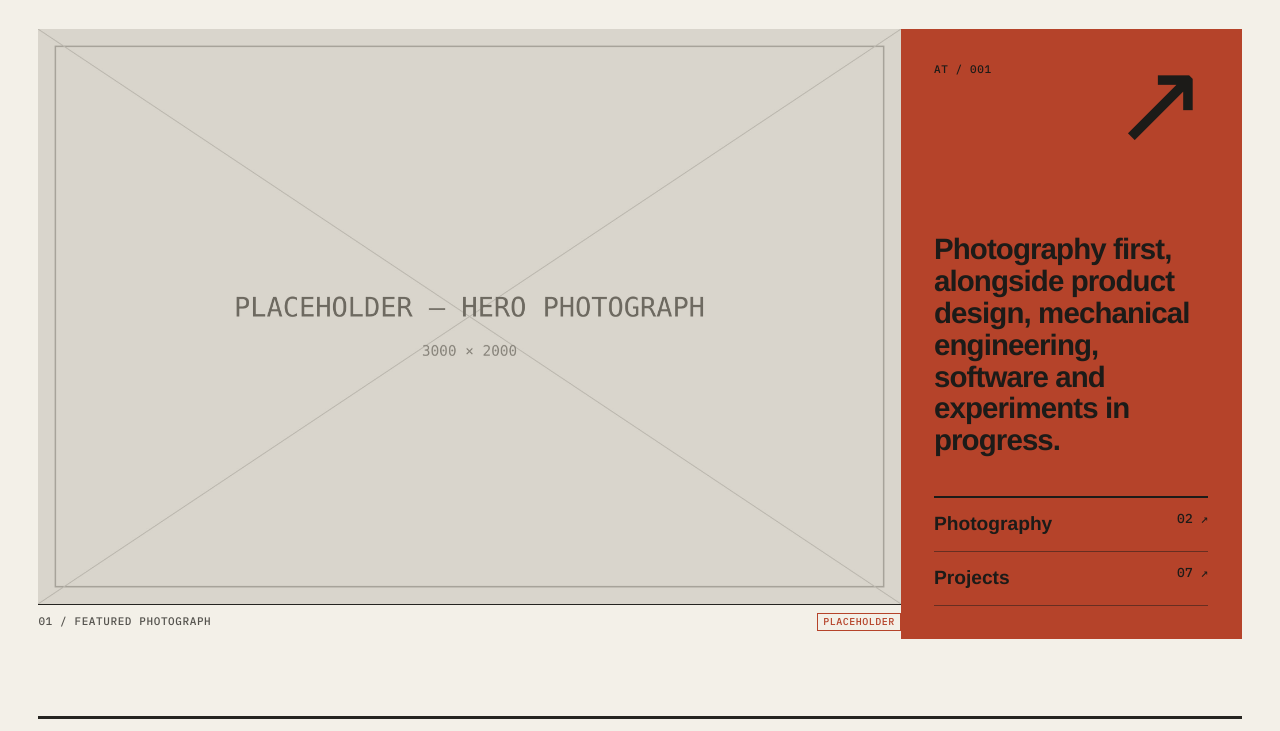
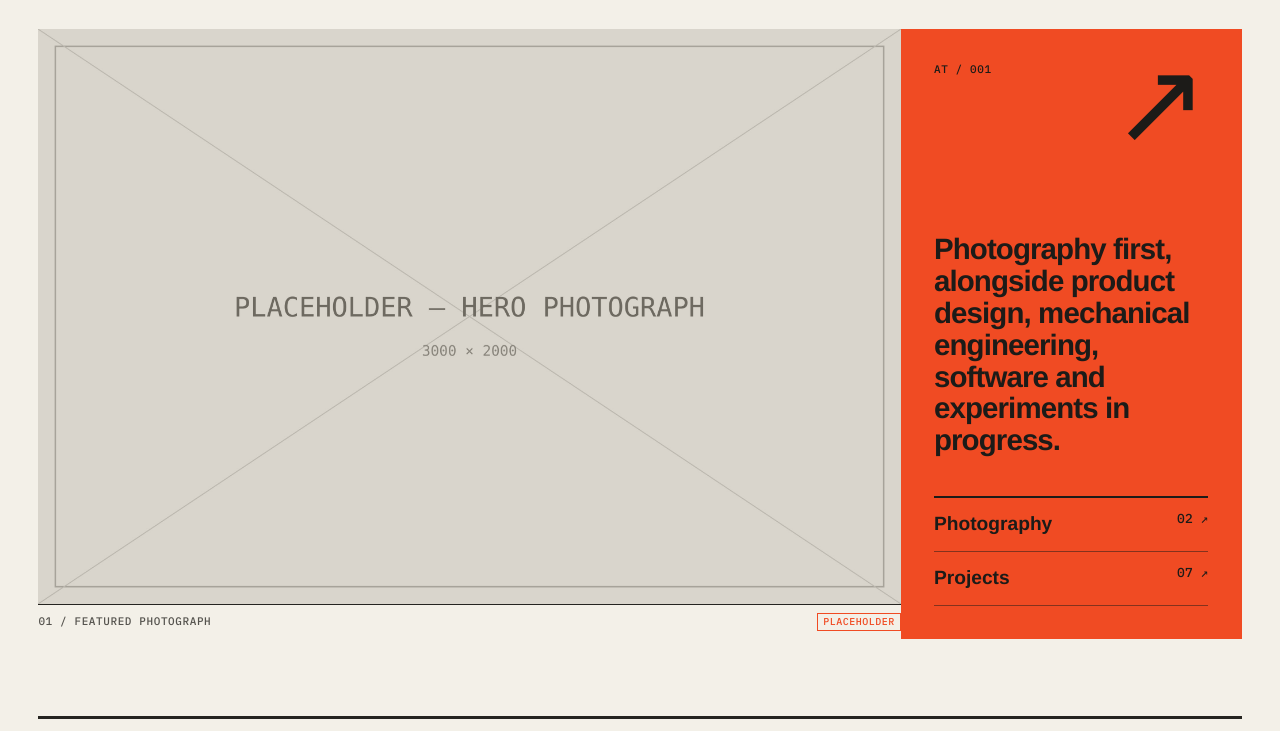
Before and after one commit to AxelTidehorn/Portfolio, an Astro site: page / in a window 1280 px wide. Shown: the part 600-1331 px from the top of the page. Built offline with nearby package versions, Linux system fonts and the light colour scheme; Astro itself is replaced by a stand-in of ours.

Commit message:
Add strong international-orange accent with separate accessible ink tone

```diff
--- a/src/styles/global.css
+++ b/src/styles/global.css
@@ -12,7 +12,8 @@
   --rule-soft: rgb(37 36 32 / 0.24);
   --w-outline: 2px;
   --w-div: 1px;
-  --accent: #b5432a;
+  --accent: #f04b23; /* International orange, used as one strong editorial surface */
+  --accent-ink: #ab2d10; /* accessible text and hover treatment on paper */
   --viewer-bg: #111110;
   --font-sans: 'Archivo Variable', 'Helvetica Neue', Arial, sans-serif;
   --font-mono: 'IBM Plex Mono', ui-monospace, Menlo, monospace;
@@ -33,8 +34,8 @@ body {
 }
 img { display: block; max-width: 100%; height: auto; }
 a { color: inherit; text-underline-offset: 0.2em; text-decoration-thickness: 1px; }
-a:hover { color: var(--accent); }
-:focus-visible { outline: 2px solid var(--accent); outline-offset: 3px; }
+a:hover { color: var(--accent-ink); }
+:focus-visible { outline: 2px solid var(--accent-ink); outline-offset: 3px; }
 h1, h2, h3 {
   font-weight: 750;
   font-stretch: 80%;
```
